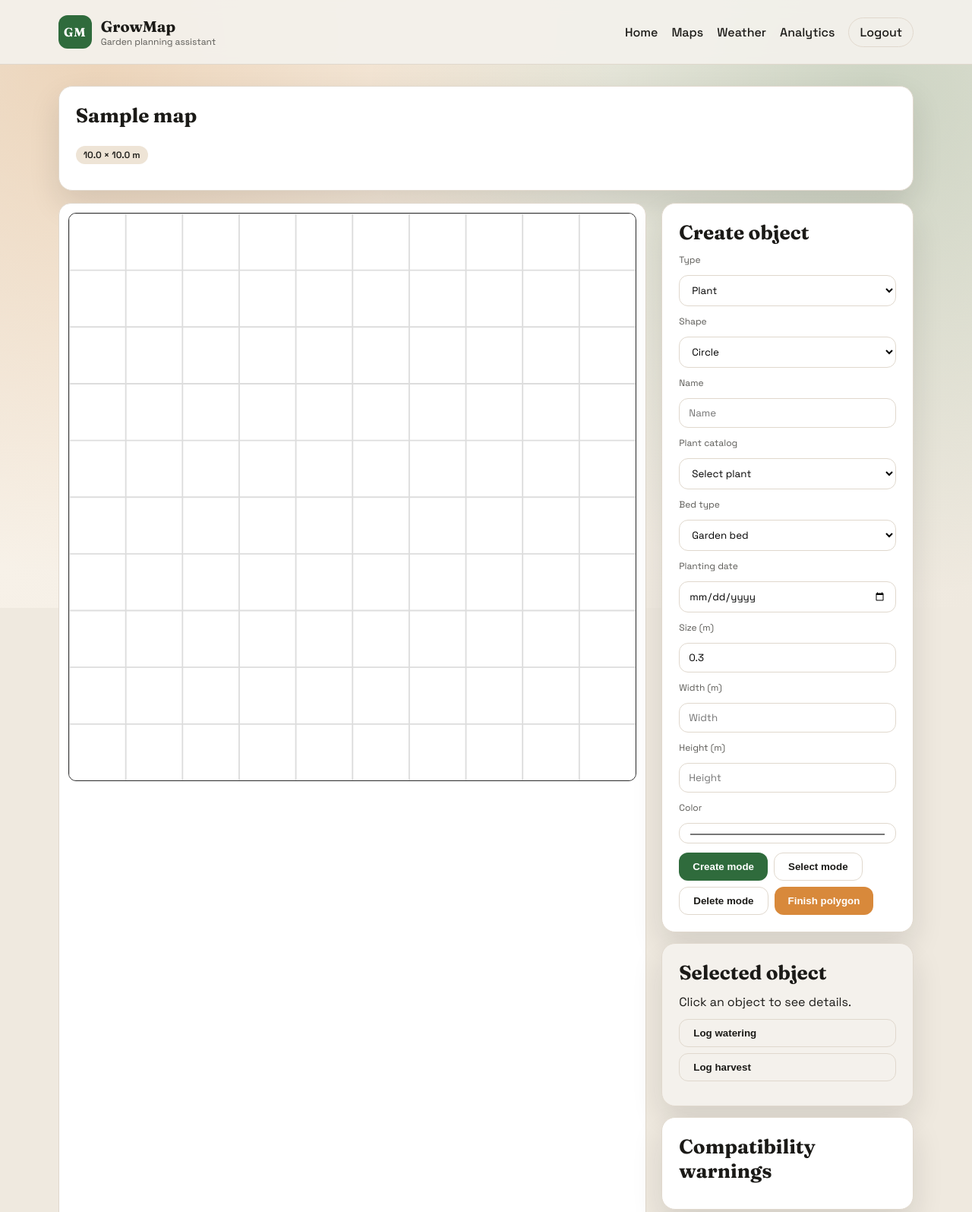
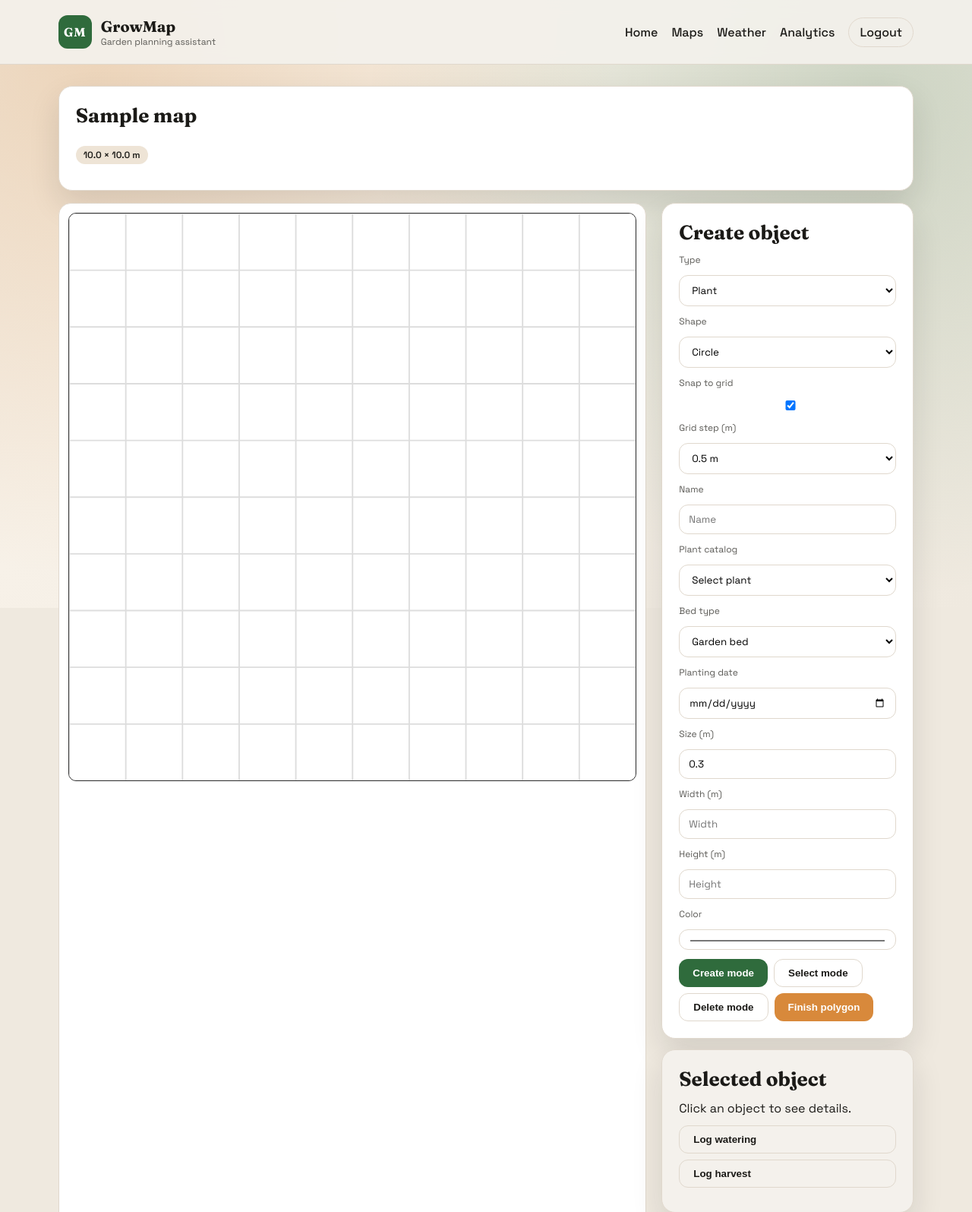
Before and after one commit to SabyrS/GrowMap, a Flask app: page /editor/1 in a window 1280 px wide. Shown: the top 1595 px of the page at 76% size. Run offline with Flask 3, Linux system fonts and the light colour scheme; the visitor is signed in with stand-in values (Sample User, id 1); data comes from the database, SQL or seed files in the repository; tables that the repository leaves empty hold one stand-in row (values such as "Sample post"); data that the repository does not hold is empty.

Commit message:
Update editor.html
added params for snap

```diff
--- a/templates/editor.html
+++ b/templates/editor.html
@@ -32,6 +32,21 @@
           <option value="polygon">Polygon</option>
         </select>
       </div>
+      <div class="form-row">
+  <label>Snap to grid</label>
+  <input type="checkbox" id="snap-enabled" checked>
+    </div>
+
+    <div class="form-row">
+      <label>Grid step (m)</label>
+      <select id="snap-step">
+        <option value="1">1 m</option>
+        <option value="0.5" selected>0.5 m</option>
+        <option value="0.25">0.25 m</option>
+        <option value="0.1">0.1 m</option>
+      </select>
+      </div>
+
       <div class="form-row">
         <label>Name</label>
         <input id="obj-name" placeholder="Name">
```
